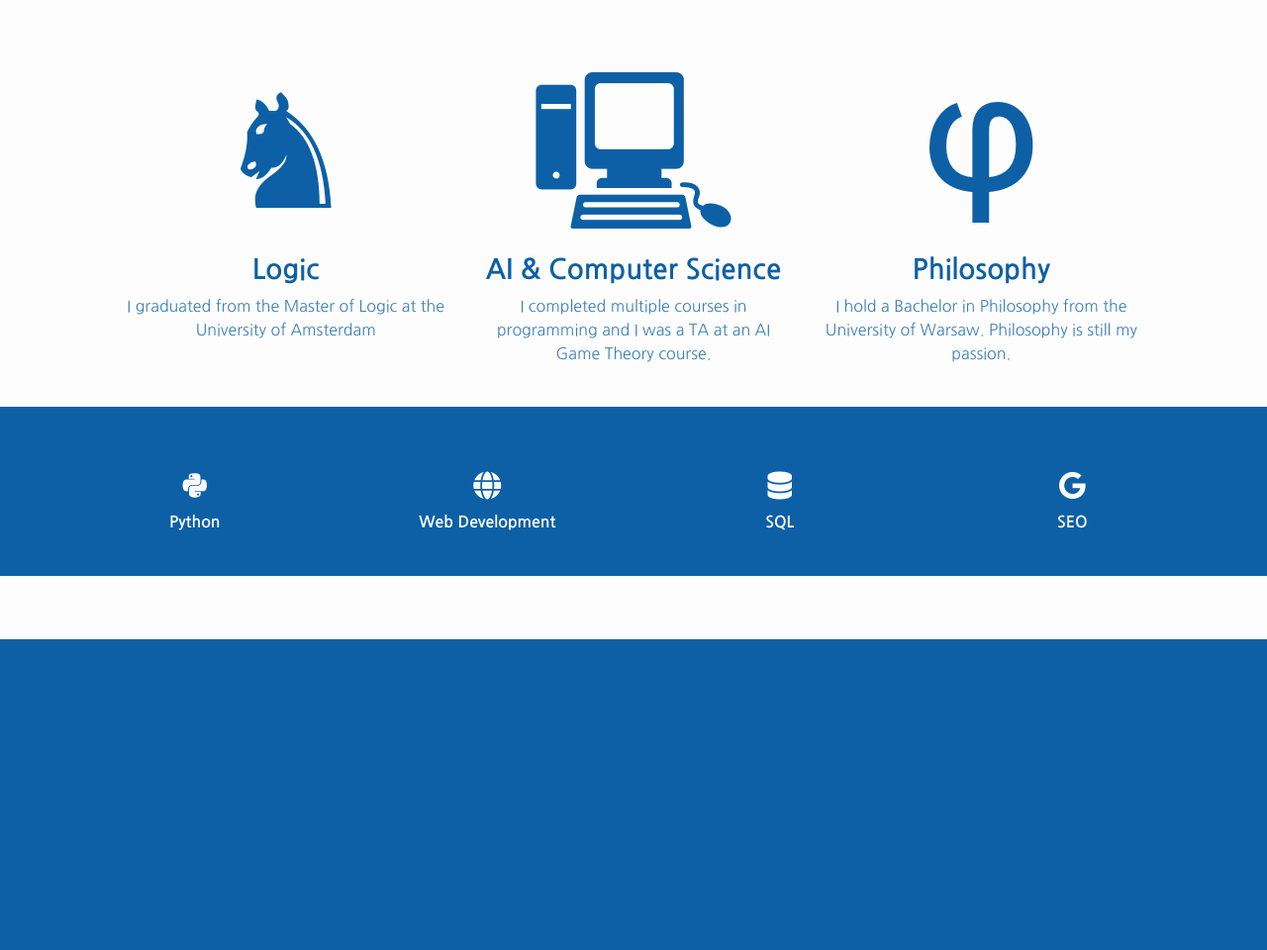
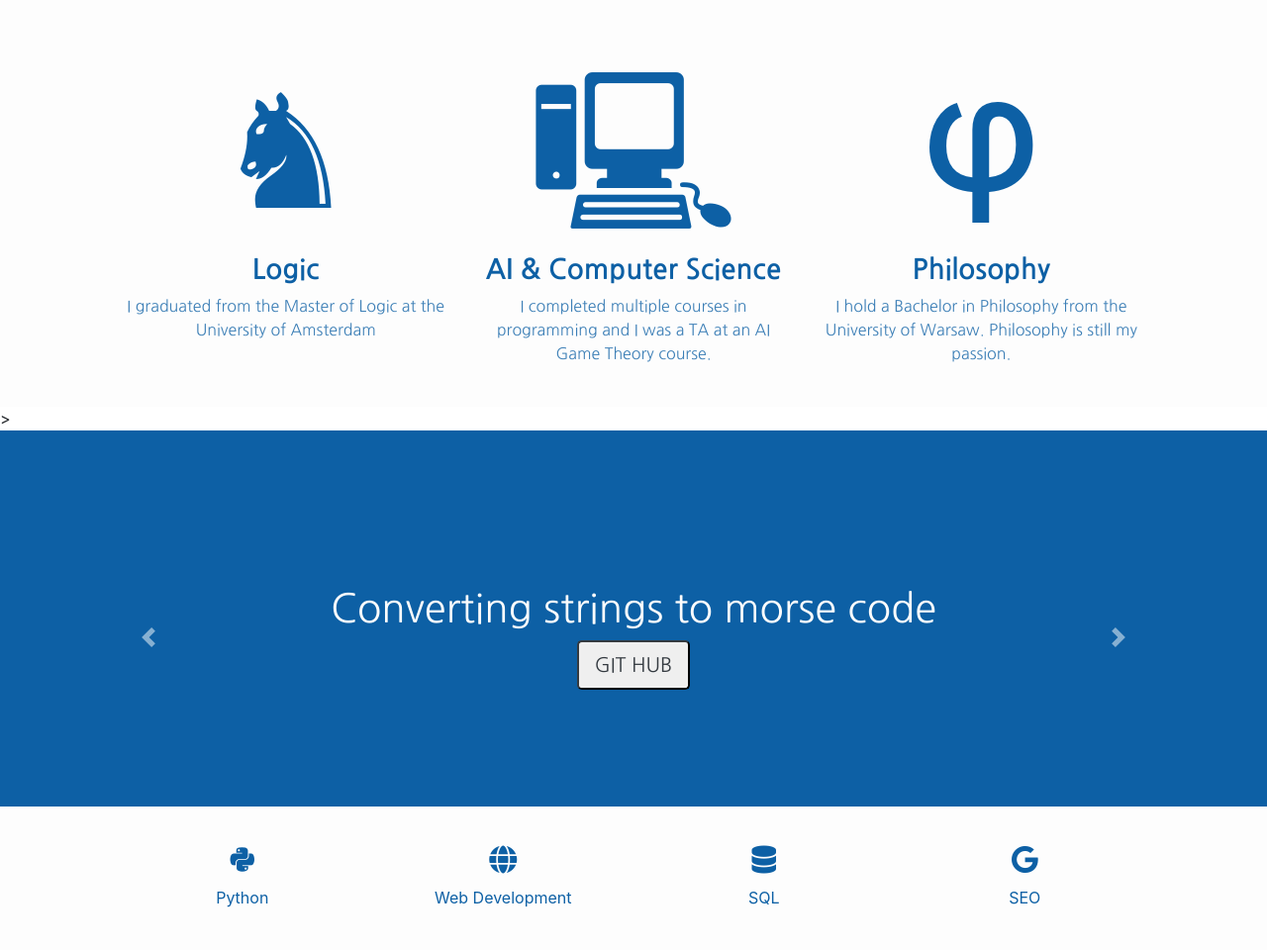
Before and after one commit to TKlochowicz/Portfolio-website, a Flask app: page / in a window 1280 px wide. Shown: the part 621-1581 px from the top of the page at 99% size. Before the commit the page ends 1267 px from the top, so only its background shows below. Run offline with Flask 2, Linux system fonts and the light colour scheme; some libraries are stand-ins or nearby versions.

Commit message:
carousela

```diff
--- a/templates/index.html
+++ b/templates/index.html
@@ -73,9 +73,46 @@
         </div>
     </div>
     </section>
+>
+
+<!-- My projects carousel -->
+
+<section id="My Projects", class="colored">
+
+        <div id="carouselskills" class="carousel slide" data-ride="carousel">
+          <div class="carousel-inner">
+            <div class="carousel-item active">
+              <h1 class="carousel-title">Converting strings to morse code</h1>
+              <button class="btn-outline-dark btn-lg" href="https://github.com/TKlochowicz/Morse-code-converter">GIT HUB</button>
+
+            </div>
+            <div class="carousel-item">
+                <h1 class="carousel-title">Professional portfolio</h1>
+                <button class="btn-outline-dark btn-lg" href="https://github.com/TKlochowicz/Morse-code-converter">GIT HUB</button>
+            </div>
+            <div class="carousel-item">
+                <h1 class="carousel-title">Theorem prover for peer-grading (co-authored)</h1>
+                <button class="btn-outline-dark btn-lg" href="https://github.com/TKlochowicz/Morse-code-converter">GIT HUB</button>
+            </div>
+
+          </div>
+          <a class="carousel-control-prev" href="#carouselskills" role="button" data-slide="prev">
+            <span class="carousel-control-prev-icon" aria-hidden="true"></span>
+            <span class="sr-only">Previous</span>
+          </a>
+          <a class="carousel-control-next" href="#carouselskills" role="button" data-slide="next">
+            <span class="carousel-control-next-icon" aria-hidden="true"></span>
+            <span class="sr-only">Next</span>
+          </a>
+        </div>
+
+
+
+</section>
 
 <!-- Skils -->
-<section id="skills" class="colored">
+<section id="skills" class="white" >
+</div>
 <div class="row">
     <div class="col-lg-3 col-sm-6">
         <h3 class="skills-icon"><i class="fa-brands fa-python"></i></h3>
@@ -98,16 +135,7 @@
 
     </div>
 
-    </div>
-
-</section>
-
-<section id="My Projects", class="white">
-
-
-
-
-</section>
+</div
 
 
     <!-- Optional JavaScript -->
```
Lines whose indentation alone changed are shown as unchanged.
